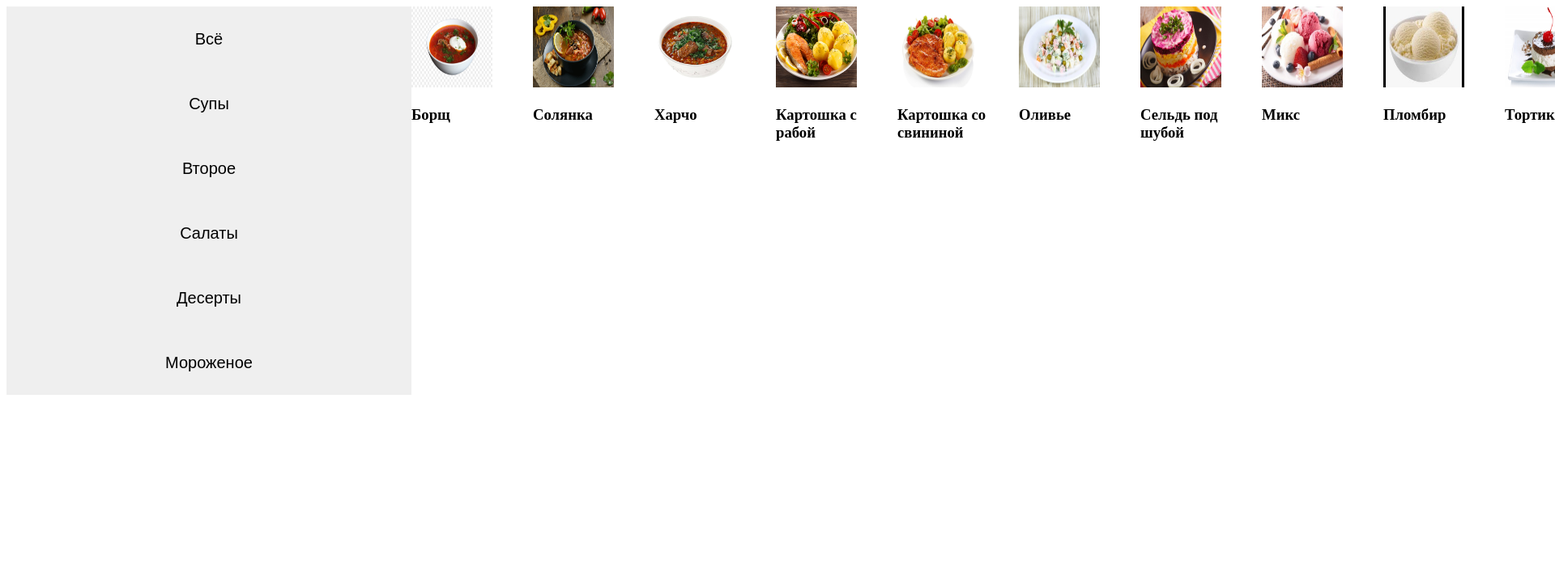
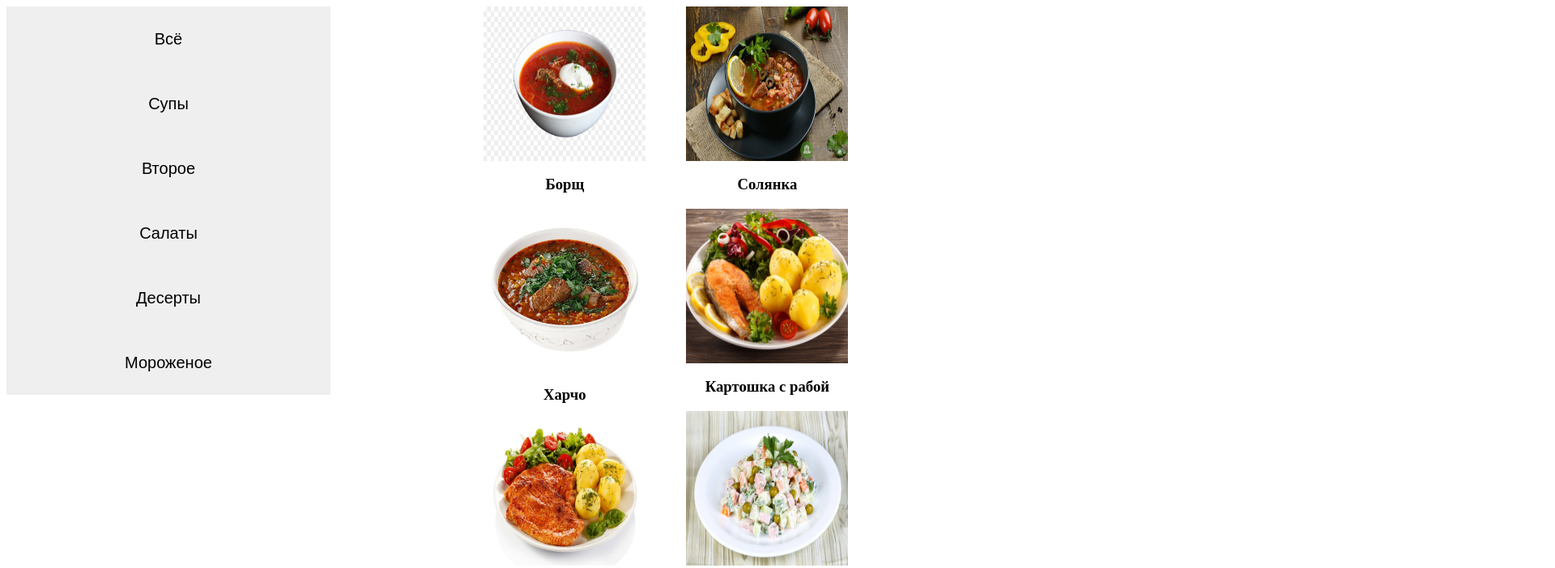
Before and after one commit to Shisha1536/Synergy_JS, a plain HTML site: page Course_1/dz_3/index.html in a window 1280 px wide. Shown: the top 702 px of the page at 81% size, 1920 px wide, since content can reach past the window. Drawn offline with Linux system fonts and the light colour scheme.

Commit message:
select + nav + div

```diff
--- a/Course_1/dz_3/index.html
+++ b/Course_1/dz_3/index.html
@@ -21,51 +21,51 @@
         </nav>
         <section class="menu_dishes">
             <div class="menu_unit" data-="Soups">
-                <img width="100" height="100" src="./img/Soups/Борщ.jpg" alt="Борщ">
+                <img width="200" height="200" src="./img/Soups/Борщ.jpg" alt="Борщ">
                 <h3>Борщ</h3>
             </div>
             <div class="menu_unit" data-="Soups">
-                <img width="100" height="100" src="./img/Soups/Солянка.png" alt="Солянка">
+                <img width="200" height="200" src="./img/Soups/Солянка.png" alt="Солянка">
                 <h3>Солянка</h3>
             </div>
             <div class="menu_unit" data-="Soups">
-                <img width="100" height="100" src="./img/Soups/Харчо.jpg" alt="Харчо">
+                <img width="200" height="200" src="./img/Soups/Харчо.jpg" alt="Харчо">
                 <h3>Харчо</h3>
             </div>
             <div class="menu_unit" data-="Second">
-                <img width="100" height="100" src="./img/Second/Рыба.jpg" alt="Картошка с рабой">
+                <img width="200" height="200" src="./img/Second/Рыба.jpg" alt="Картошка с рабой">
                 <h3>Картошка с рабой</h3>
             </div>
             <div class="menu_unit" data-="Second">
-                <img width="100" height="100" src="./img/Second/Свинина.jpg" alt="Картошка со свининой">
+                <img width="200" height="200" src="./img/Second/Свинина.jpg" alt="Картошка со свининой">
                 <h3>Картошка со свининой</h3>
             </div>
             <div class="menu_unit" data-="Salads">
-                <img width="100" height="100" src="./img/Salads/Оливье.jpg" alt="Оливье">
+                <img width="200" height="200" src="./img/Salads/Оливье.jpg" alt="Оливье">
                 <h3>Оливье</h3>
             </div>
             <div class="menu_unit" data-="Salads">
-                <img width="100" height="100" src="./img/Salads/Под_шубой.jpg" alt="Сельдь под шубой">
+                <img width="200" height="200" src="./img/Salads/Под_шубой.jpg" alt="Сельдь под шубой">
                 <h3>Сельдь под шубой</h3>
             </div>
             <div class="menu_unit" data-="Ice_cream">
-                <img width="100" height="100" src="./img/Ice_cream/Микс.jpg" alt="Микс">
+                <img width="200" height="200" src="./img/Ice_cream/Микс.jpg" alt="Микс">
                 <h3>Микс</h3>
             </div>
             <div class="menu_unit" data-="Ice_cream">
-                <img width="100" height="100" src="./img/Ice_cream/Пломбир.jpg" alt="Пломбир">
+                <img width="200" height="200" src="./img/Ice_cream/Пломбир.jpg" alt="Пломбир">
                 <h3>Пломбир</h3>
             </div>
             <div class="menu_unit" data-="Desserts">
-                <img width="100" height="100" src="./img/Desserts/Вишня.jpg" alt="Тортик с вишней">
+                <img width="200" height="200" src="./img/Desserts/Вишня.jpg" alt="Тортик с вишней">
                 <h3>Тортик с вишней</h3>
             </div>
             <div class="menu_unit" data-="Desserts">
-                <img width="100" height="100" src="./img/Desserts/Клубника.jpg" alt="Тортик с клубникой">
+                <img width="200" height="200" src="./img/Desserts/Клубника.jpg" alt="Тортик с клубникой">
                 <h3>Тортик с клубникой</h3>
             </div>
             <div class="menu_unit" data-="Desserts">
-                <img width="100" height="100" src="./img/Desserts/Малина.jpg" alt="Тортик с малиной">
+                <img width="200" height="200" src="./img/Desserts/Малина.jpg" alt="Тортик с малиной">
                 <h3>Тортик с малиной</h3>
             </div>
         </section>
--- a/Course_1/dz_3/style.css
+++ b/Course_1/dz_3/style.css
@@ -5,7 +5,7 @@ nav {
     display: block;
 }
 .button {
-    width: 500px;
+    width: 400px;
     height: 80px;
     border: none;
     font-size: 20px;
@@ -15,9 +15,13 @@ nav {
 }
 .menu_dishes {
     display: flex;
-    flex-direction: row;
+    flex-wrap: wrap;
 }
 .menu_unit {
-    width: 150px;
-    height: 150px;
+    width: 250px;
+    height: 250px;
+    display: flex;
+    flex-direction: column;
+    text-align: center;
+    align-items: center;
 }
```
